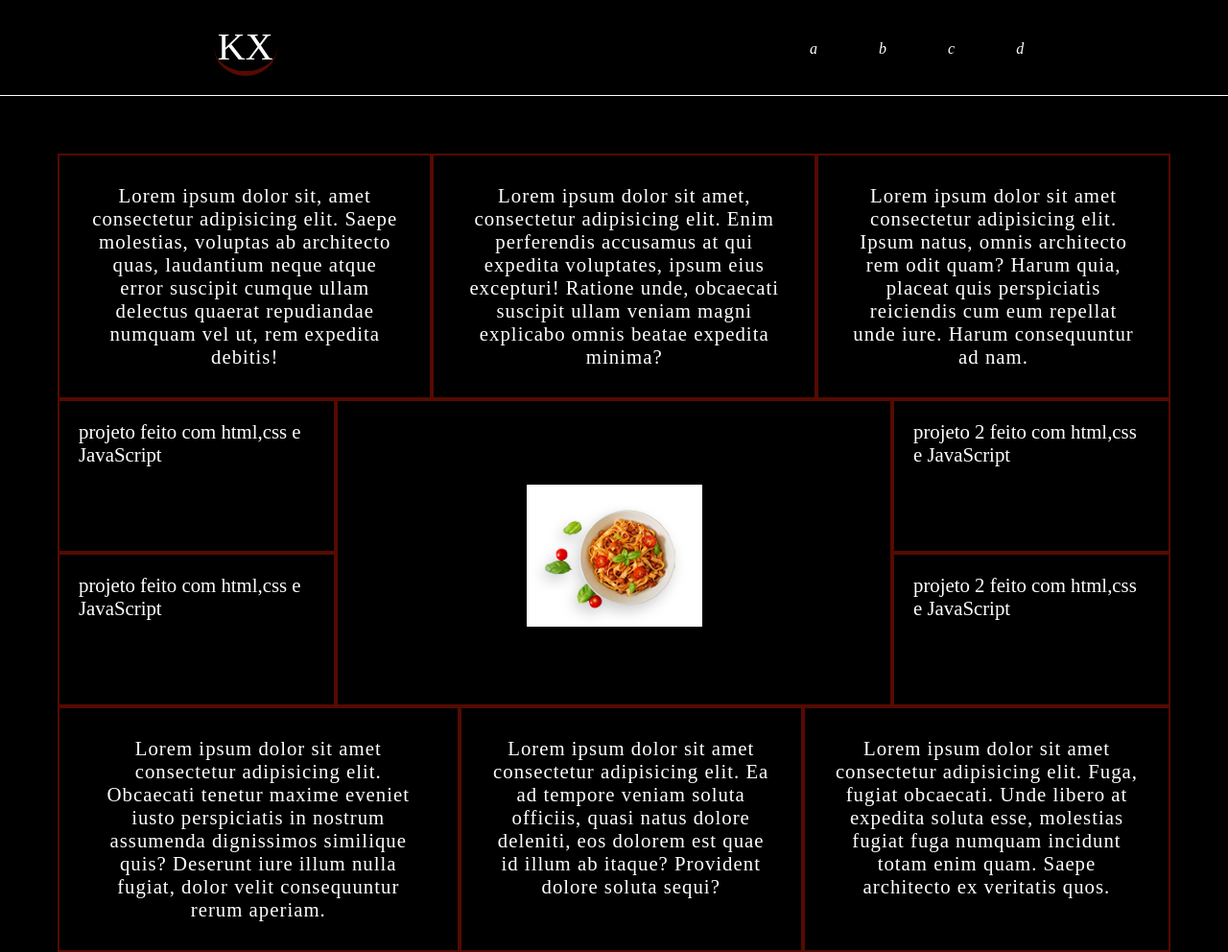
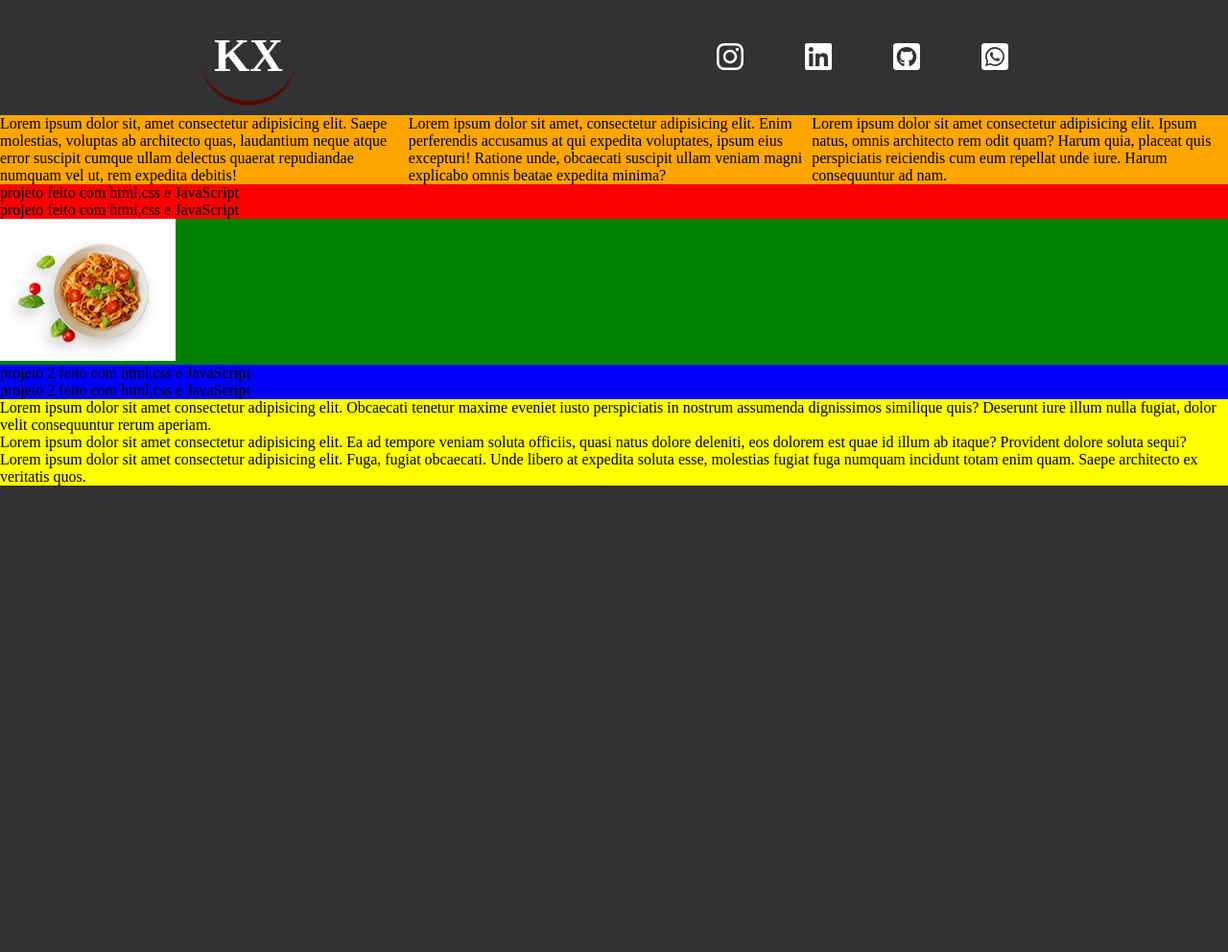
Before and after one commit to kenxavier11/repositorio, a plain HTML site: page index.html in a window 1280 px wide. Shown: the whole page at 96% size. After the commit the page ends 800 px from the top, so only its background shows below. Drawn offline with Linux system fonts and the light colour scheme.

Commit message:
foi aplicado alguns estilos de tamanhos maximos de tela

```diff
--- a/index.html
+++ b/index.html
@@ -7,26 +7,27 @@
     <link rel="stylesheet" href="src/css/reset.css">
     <link rel="stylesheet" href="src/css/estilo.css">
     <link rel="stylesheet" href="src/js/#">
+    <link rel="stylesheet" href="https://cdnjs.cloudflare.com/ajax/libs/font-awesome/5.15.4/css/all.min.css" integrity="sha512-1ycn6IcaQQ40/MKBW2W4Rhis/DbILU74C1vSrLJxCq57o941Ym01SwNsOMqvEBFlcgUa6xLiPY/NS5R+E6ztJQ==" crossorigin="anonymous" referrerpolicy="no-referrer" />
 
     <title>Portifólio</title>
 </head>
 
 <body>
-    <header>
-        <a class="logo" href="#">KX</a>
+    <header class="header">
+        <a class="logo" href="#"><h1>KX</h1></a>
         <nav>
             <ul class="contato">
                 <li>
                     <!-- estudar sobre os icones e aplicar no repositorio -->
-                    <a href="#" target="_blank" title="linka-para-o-instagram"><i>a</i></a>
-                    <a href="#" target="_blank" title="linka-para-o-linkedin"><i>b</i></a>
-                    <a href="#" target="_blank" title="linka-para-o-github"><i>c</i></a>
-                    <a href="#" target="_blank" title="linka-para-o-whatssap"><i>d</i></a>
+                    <a href="#" target="_blank" title="linka-para-o-instagram"><i class="fab fa-instagram"></i></a>
+                    <a href="#" target="_blank" title="linka-para-o-linkedin"><i class="fab fa-linkedin"></i></a>
+                    <a href="#" target="_blank" title="linka-para-o-github"><i class="fab fa-github-square"></i></a>
+                    <a href="#" target="_blank" title="linka-para-o-whatssap"><i class="fab fa-whatsapp-square"></i></a>
                 </li>
             </ul>
         </nav>
     </header>
-    <main>
+    <main class="main">
         <div class="conteiner-do-topo">
             <!-- pensar em topico que falam sobre mim e sobre meus gostos -->
             <div class="conteiner-sobre">
@@ -67,10 +68,10 @@
             <div class="conteiner-skill-dev"><p>Lorem ipsum dolor sit amet consectetur adipisicing elit. Fuga, fugiat obcaecati. Unde libero at expedita soluta esse, molestias fugiat fuga numquam incidunt totam enim quam. Saepe architecto ex veritatis quos.</p></div>
         </div>
     </main>
-    <section>
+    <section class="section">
         <!-- pensar em um complemento de portifolio, talvez falando mais do que estou aprendendo ou um pouco mais da minha historia. -->
     </section>
-
+    <script src="https://cdnjs.cloudflare.com/ajax/libs/font-awesome/5.15.4/js/all.min.js" integrity="sha512-Tn2m0TIpgVyTzzvmxLNuqbSJH3JP8jm+Cy3hvHrW7ndTDcJ1w5mBiksqDBb8GpE2ksktFvDB/ykZ0mDpsZj20w==" crossorigin="anonymous" referrerpolicy="no-referrer"></script>
 </body>
 
 </html>
--- a/src/css/estilo.css
+++ b/src/css/estilo.css
@@ -1,125 +1,61 @@
-html {
-    max-width: 1440px;
-    max-height: auto;
-}
-
-body {
-    padding-top: 100px;
-}
-p{
-    color: #fff;
-    font-size: 1.3rem;
-}
 
 /* sessao do herder */
 
 header {
-    background-color: #000;
-    height: 100px;
+    height: auto;
     display: flex;
     justify-content: space-around;
-    position: fixed;
-    width: 1440px;
-    padding: 20px;
-    top: 0;
-    border-bottom: #fff solid 1px;
-
-}
-
-header a {
-    font-size: 1.4rem;
-    position: relative;
-    line-height: 50px;
-    right: 60px;
-    color: #fff;
-    transition: 0.3s;
-
+    align-items: center;
+    width: 100%;
 }
 
 .logo {
+    display: flex;
+    justify-content: center;
+    align-items: center;
+    width: 100px;
+    height: 100px;
+    color: #ffffff;
+    transition: 0.3s;
+    padding: 10px;
     border-radius: 50%;
     border: #550b02 solid 5px;
-    font-size: 2.5rem;
-    padding: 4px;
     border-top: 4px;
     border-left: 10px;
     border-right: 10px;
+    margin: 10px;
+}
+.logo h1{
+    font-size: 3rem;
 }
 .contato a {
+    color: #ffffff;
     padding: 30px;
     font-size: 2rem;
+    transition: 0.3s;
 }
 a:hover {
+    font-size: 3rem;
     color: #550b02;
 }
 
 /* sessao da main */
 .conteiner-do-topo{
-    background-color: #000;
-    padding: 60px 60px 0 60px;
-    display: flex;
-
+    background-color: orange;
+    display: grid;
+    grid-template-columns: repeat(3, auto);
 }
-.conteiner-sobre{
-
-    padding: 30px;
-    border: #550b02 solid 2px;
-    text-align: center;
-    letter-spacing: 1px;
-    height: auto;
-}
-/* sessao main */
 .conteiner-do-centro{
-    background-color: #000;
-    display: flex;
-    padding: 0px 60px 0 60px;
-    height: auto;
-
+    background-color: green;
+    display: grid;
 
 }
 .conteiner-projeto{
-    background-color: #000;
-    width: 290px;
-    padding: 20px;
-    height: 160px;
-    border: #550b02 solid 2px;;
-
-}
-.conteiner-minha-foto{
-    background-color: #000;
-    padding: 20px;
-    width: 700px;
-    height: 320px;
-    text-align: center;
-    line-height: 420px;
-    border: #550b02 solid 2px;
-
-
+    background-color: red;
 }
 .conteiner-projeto-2{
-    background-color: #000;
-    padding: 20px;
-    width: 290px;
-    height: 160px;
-    border: #550b02 solid 2px;
+    background-color: blue;
 }
-
-/* sessao skills */
 .conteiner-de-baixo{
-    background-color: #000;
-    padding: 0px 60px 0 60px;
-    display: flex;
-
+    background-color: yellow;
 }
-.conteiner-skill-dev{
-
-    padding: 30px;
-    border: #550b02 solid 2px;
-    text-align: center;
-    letter-spacing: 1px;
-    height: auto;
-}
-.conteiner-de-baixo p{
-    font-size: 1.3rem;
-    color: #fff;
-}
--- a/src/css/reset.css
+++ b/src/css/reset.css
@@ -1,9 +1,14 @@
-*{
+* {
     text-decoration: none;
     padding: 0;
     margin: 0;
-    list-style: none;
     box-sizing: border-box;
     overflow: none;
     font-size: 16px;
+    list-style-type: none;
 }
+
+html {
+    width: 100%;
+    background-color: #323234;
+}
```
